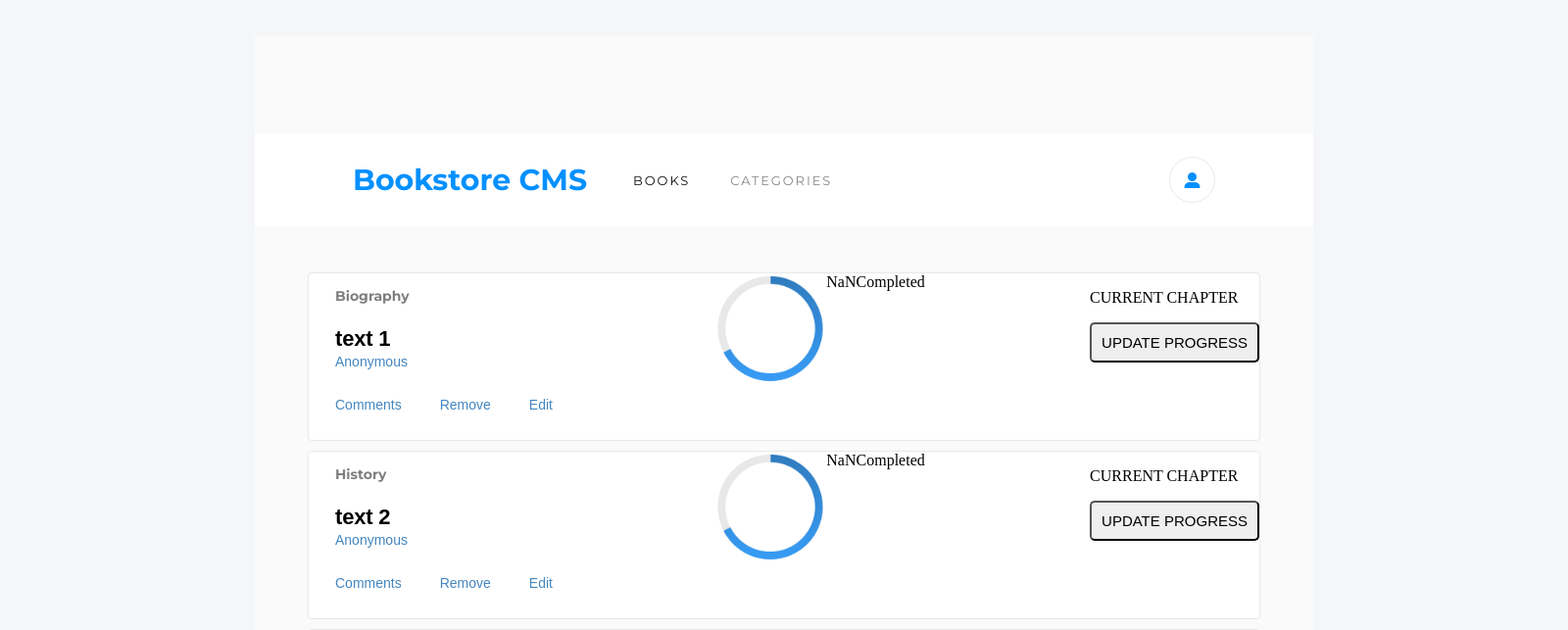
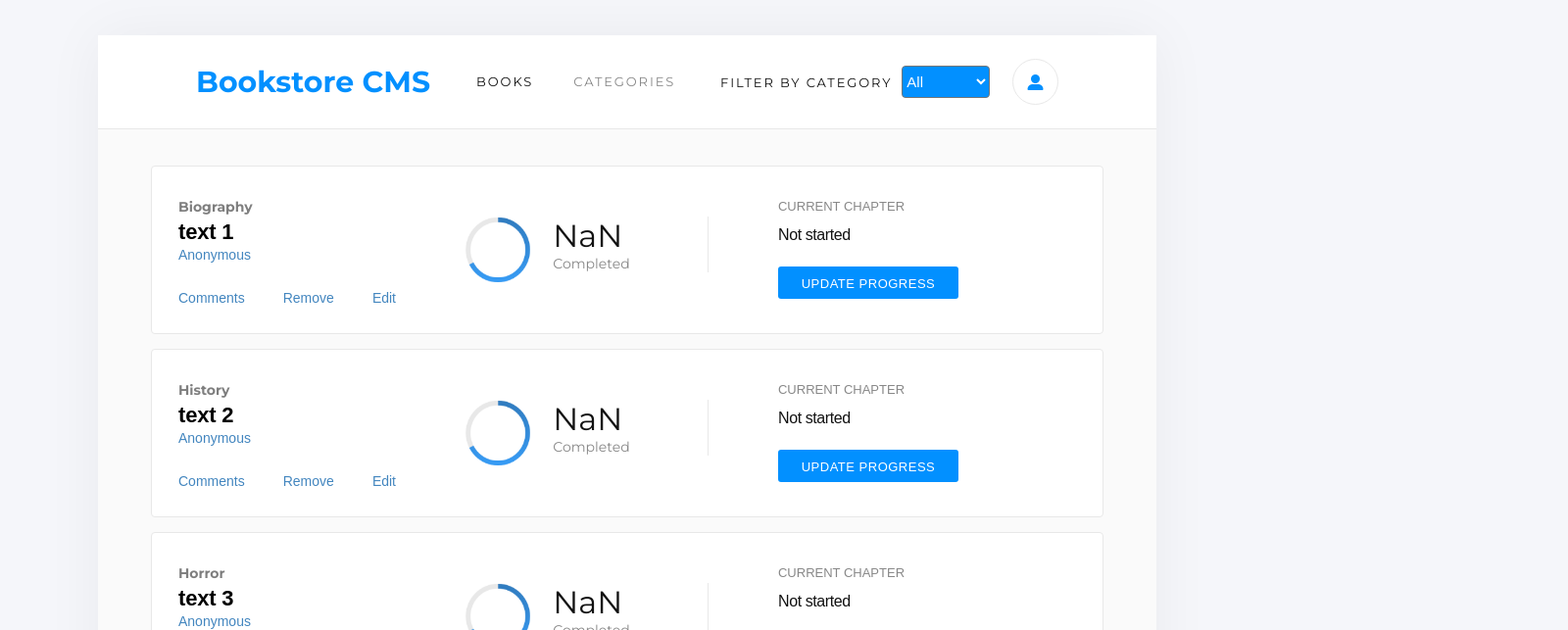
Before and after one commit to Grifo89/React_Bookstore, a React (Create React App) app: page / in a window 1280 px wide. Shown: the part 113-756 px from the top of the page at 98% size, 1600 px wide, since content can reach past the window. Built offline with nearby package versions, Linux system fonts and the light colour scheme.

Commit message:
More styling in the books and in the header

```diff
--- a/public/css/style.css
+++ b/public/css/style.css
@@ -1,5 +1,5 @@
 body {
   margin: 0;
-  width: 1600px;
   background-color: #f5f6fa;
+  display: flex;
 }
--- a/src/App.css
+++ b/src/App.css
@@ -1,5 +1,6 @@
 .App {
-  width: calc(100vw - 200px);
+  width: 100%;
   background-color: #fafafa;
-  padding: 100px 0
+  border-radius: 4px;
+  box-shadow: 0 0 60px 0 rgba(0, 0, 0, 0.05);
 }
--- a/src/components/CategoryFilter/CategoryFilter.css
+++ b/src/components/CategoryFilter/CategoryFilter.css
@@ -1,3 +1,10 @@
+select {
+  background-color: #0290ff;
+  color: white;
+  border-radius: 4px;
+  height: 33px;
+}
+
 .Category-filter {
   display: flex;
   background-color: rgba(256, 256, 256, 0.6);
@@ -5,4 +12,11 @@
   margin: 10px auto;
   padding: 0 10px;
   border-radius: 10px;
+  position: absolute;
+  top: 160px;
+  left: 725px;
+  font-family: 'Montserrat', sans-serif;
+  font-size: 13px;
+  letter-spacing: 1.9px;
+  color: #121212;
 }
--- a/src/components/CategoryFilter/CategoryFilter.js
+++ b/src/components/CategoryFilter/CategoryFilter.js
@@ -18,7 +18,7 @@ class CategoryFilter extends React.Component {
     return (
       <form className="Category-filter">
         <label htmlFor="filter">
-          Filter by category
+          FILTER BY CATEGORY
           <select id="filter" onChange={this.handleChange}>
             {
             categories.map(item => (<option key={item} value={item}>{item}</option>))
--- a/src/components/book/Book.css
+++ b/src/components/book/Book.css
@@ -8,7 +8,7 @@ button {
   border: solid 1px #e8e8e8;
   background-color: #ffffff;
   padding-left: 27px;
-  margin: 10px 0
+  margin-bottom: 15px;
 }
 
 .book-container, .book-links, .book-progress {
@@ -16,7 +16,7 @@ button {
   justify-content: space-between;
 }
 
-.book-links {
+.book-links, .remove-bttn {
   width: calc(73px + 34px + 54px + 34px + 27px);
   font-family: 'RobotoSlab', sans-serif;
   font-size: 14px;
@@ -29,6 +29,11 @@ button {
   font-family: 'Montserrat', sans-serif;
   font-size: 14px;
   font-weight: bold;
+  margin: 32px 0 0 0;
+}
+
+.title {
+  margin-top: 4px;
 }
 
 .book-title .title{
@@ -47,3 +52,73 @@ button {
   color: #4386bf;
   margin-top: -20px
 }
+
+.remove-bttn {
+  background: transparent;
+  border: none;
+}
+
+.progress-img-container {
+  display: flex;
+  align-items: center;
+}
+
+.progress-img {
+  width: 68px;
+}
+
+.completed-container {
+  margin: 51px 0 62px 21px;
+  padding-right: 79px;
+  border-right: solid 1px #e8e8e8;
+}
+
+.percent-complete {
+  font-family: 'Montserrat', sans-serif;
+  font-size: 32px;
+  color: #121212;
+  margin: 0;
+}
+
+.completed {
+  font-family: 'Montserrat', sans-serif;
+  font-size: 14px;
+  opacity: 0.5;
+  color: #121212;
+  margin: 0;
+}
+
+.current-chapter-container {
+  margin-right: 147px;
+}
+
+.current-chapter {
+  font-family: 'RobotoSlab', sans-serif;
+  font-size: 13px;
+  font-weight: 300;
+  color: #121212;
+  opacity: 0.5;
+  margin-top: 33px;
+}
+
+.current-chapter-prog {
+  margin: 7px 0 23px;
+  font-family: 'RobotoSlab', sans-serif;
+  font-size: 16px;
+  font-weight: 300;
+  letter-spacing: -0.4px;
+  color: #121212;
+}
+
+.update-progress-button {
+  width: 184px;
+  height: 33px;
+  border: none;
+  border-radius: 3px;
+  background-color: #0290ff;
+  font-family: 'RobotoSlab', sans-serif;
+  font-size: 13px;
+  font-weight: 300;
+  letter-spacing: 0.5px;
+  color: white;
+}
--- a/src/components/book/Book.js
+++ b/src/components/book/Book.js
@@ -4,24 +4,8 @@ import './Book.css';
 
 const Book = props => {
   const {
-    id, title, category, deleteBook,
+    id, title, category, deleteBook, author, chapters, progression,
   } = props;
-
-  const author = 'Anonymous';
-  const chapters = 'NaN';
-  const progression = null;
-
-  if (props.author) {
-    author = props;
-  }
-
-  if (props.chapters) {
-    chapters = props;
-  }
-
-  if (props.progression) {
-    progression = props;
-  }
 
   const handleClick = () => {
     deleteBook(id);
@@ -37,23 +21,23 @@ const Book = props => {
         </div>
         <div className="book-links">
           <p>Comments</p>
-          <p onClick={handleClick}>Remove</p>
+          <button className="remove-bttn" type="button" onClick={handleClick}>Remove</button>
           <p>Edit</p>
         </div>
       </div>
       <div className="book-progress">
-        <div>
-          <img src="/content/radial_progress.PNG"/>
+        <div className="progress-img-container">
+          <img className="progress-img" src="/content/radial_progress.PNG" alt="Book progress" />
         </div>
-        <div>
-          {Math.floor((progression / chapters) * 100)}
-          Completed
+        <div className="completed-container">
+          <p className="percent-complete">{Math.floor((progression / chapters) * 100)}</p>
+          <p className="completed">Completed</p>
         </div>
       </div>
-      <div>
-        <p>CURRENT CHAPTER</p>
-        <p>{progression}</p>
-        <button>UPDATE PROGRESS</button>
+      <div className="current-chapter-container">
+        <p className="current-chapter">CURRENT CHAPTER</p>
+        <p className="current-chapter-prog">{progression}</p>
+        <button className="update-progress-button" type="submit">UPDATE PROGRESS</button>
       </div>
     </div>
   );
@@ -64,6 +48,15 @@ Book.propTypes = {
   title: PropTypes.string.isRequired,
   category: PropTypes.string.isRequired,
   deleteBook: PropTypes.func.isRequired,
+  author: PropTypes.string,
+  chapters: PropTypes.string,
+  progression: PropTypes.string,
+};
+
+Book.defaultProps = {
+  author: 'Anonymous',
+  chapters: '0%',
+  progression: 'Not started',
 };
 
 export default Book;
--- a/src/components/header/Header.css
+++ b/src/components/header/Header.css
@@ -5,9 +5,10 @@
   justify-content: space-between;
   align-items: center;
   background-color: white;
+  border-bottom: solid 1px #e8e8e8;
 }
 
-.title {
+.page-title {
   font-size: 30px;
   font-weight: bold;
   color: #0290ff;
--- a/src/components/header/Header.js
+++ b/src/components/header/Header.js
@@ -4,7 +4,7 @@ import './Header.css';
 const Header = () => (
   <header className="header">
     <div className="header">
-      <h1 className="title">Bookstore CMS</h1>
+      <h1 className="page-title">Bookstore CMS</h1>
       <p className="header-books">BOOKS</p>
       <p className="header-categories">CATEGORIES</p>
     </div>
--- a/src/index.css
+++ b/src/index.css
@@ -1,5 +1,5 @@
 #root {
   display: flex;
-  place-content: center;
-  margin-top: 149px;
+  margin: 149px 100px;
+  width: calc(100vw - 200px);
 }
```
